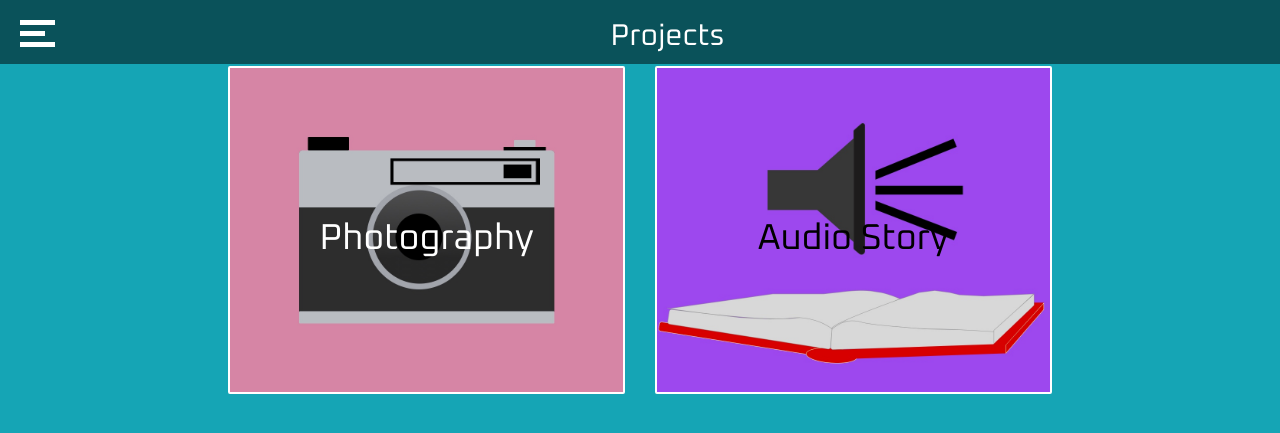
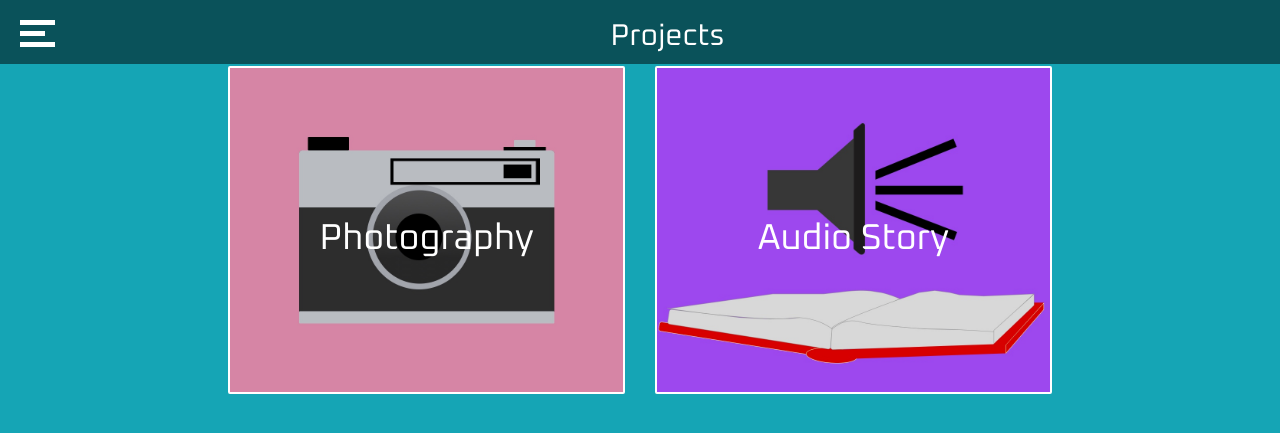
Before and after one commit to Tony8egan/AnthonyEgansSiteCS6041.io, a Jekyll site: the page built from Projects.markdown, in a window 1280 px wide. Shown: the top 433 px of the page. Built offline with Jekyll 4.4.1, drawn with Linux system fonts in a browser that asks for light colours; nearby versions of some CDN libraries.

Commit message:
Update Projects.html

```diff
--- a/_layouts/Projects.html
+++ b/_layouts/Projects.html
@@ -55,7 +55,7 @@
             <div class="col-sm-4 imageButton">
               <a href=" /AudioStory.html"  class="imageButton" style ="background-color: black;">
               <img src="images/Audiostory.jpg" alt="Lost image" style="object-fit: cover;margin-top:20px;border: 2px solid white;border-radius: 2px;">
-              <H1 class="centered" style ="text-align: center;color:black">Audio Story</H1>
+              <H1 class="centered" style ="text-align: center;">Audio Story</H1>
             </a>
             </div>
 </div>
```
